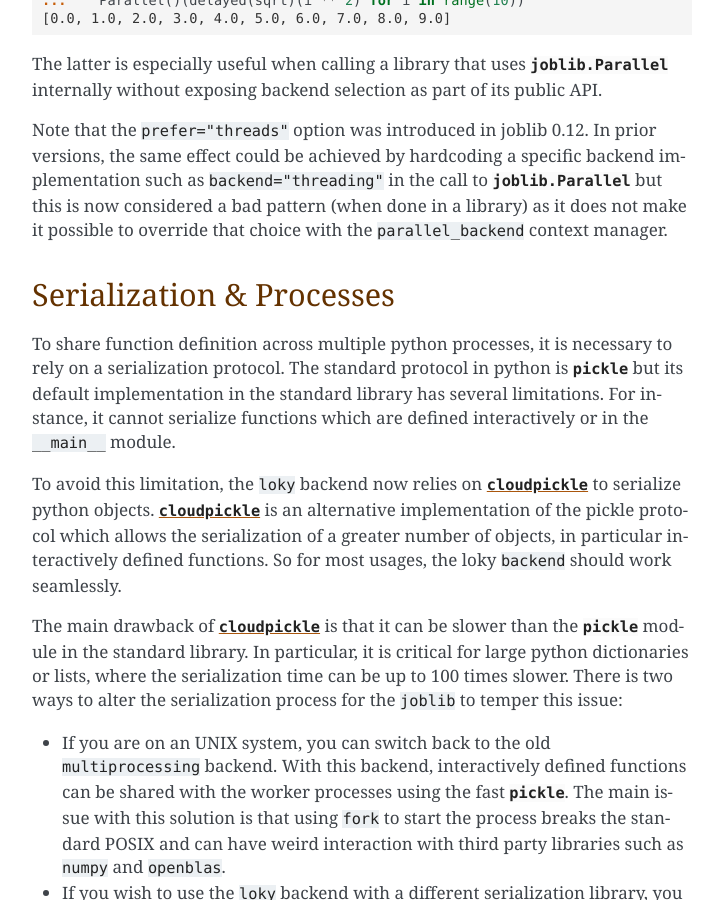
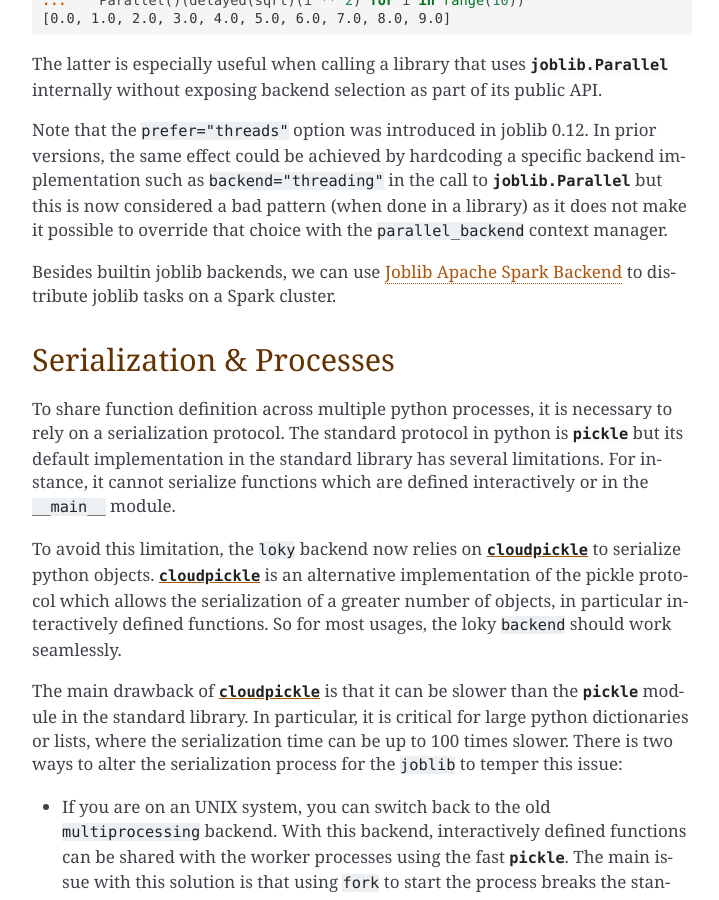
Before and after one commit to joblib/joblib, a Sphinx documentation site: the page built from doc/parallel.rst, in a window 1280 px wide and 900 px high, scrolled down 1239 px. Shown: the whole window, without its empty margins (388-1107 px from the left). Built offline with Sphinx 7.4.7, drawn with Linux system fonts in a browser that asks for light colours; formulas are drawn with MathJax 3; pages that are not in the unit, such as notebooks, are missing from menus.

Commit message:
update (#973)

```diff
--- a/doc/parallel.rst
+++ b/doc/parallel.rst
@@ -70,6 +70,10 @@ specific backend implementation such as ``backend="threading"`` in the
 call to :class:`joblib.Parallel` but this is now considered a bad pattern
 (when done in a library) as it does not make it possible to override that
 choice with the ``parallel_backend`` context manager.
+
+Besides builtin joblib backends, we can use
+`Joblib Apache Spark Backend <https://github.com/joblib/joblib-spark>`_
+to distribute joblib tasks on a Spark cluster.
 
 .. _serialization_and_processes:
 
```
